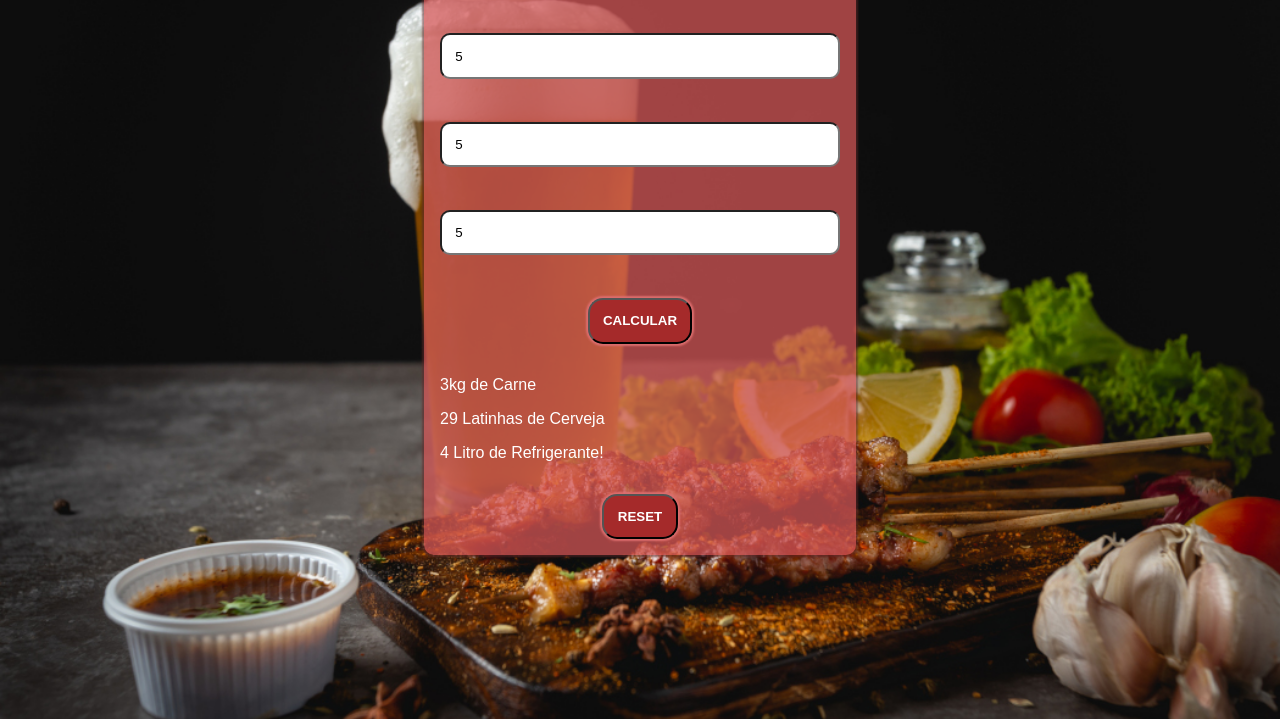
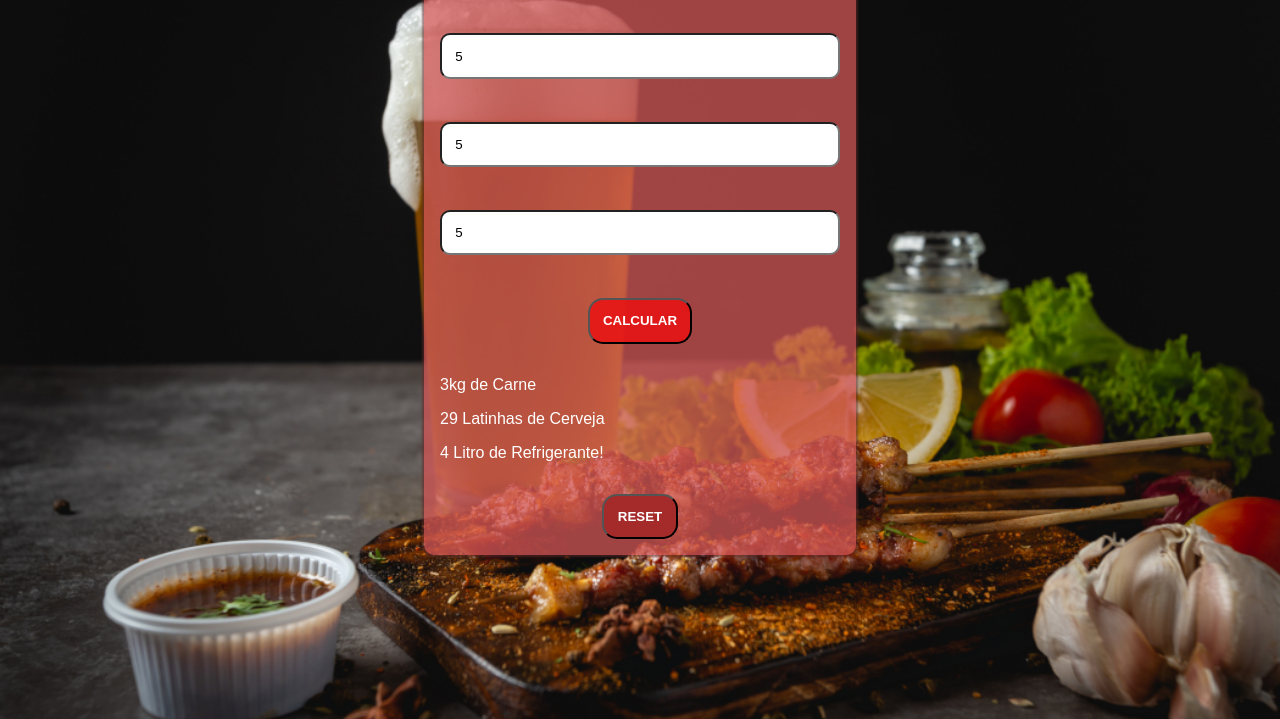
Before and after one commit to SamaraMacedo/churrascometro, a plain HTML site: page index.html in a window 1280 px wide. Both pictures are taken after typing "5", "5", "5" into the empty fields and a click on the button "CALCULAR". Shown: the part 81-800 px from the top of the page. Drawn offline with Linux system fonts and the light colour scheme.

```diff
--- a/style.css
+++ b/style.css
@@ -36,5 +36,8 @@
     color:white;
     border-radius: 15px;
     padding: 1em;
-    box-shadow: 0px 0px 2px 2px rgb(221, 109, 109) ;
 }
+
+button:focus{
+    background-color: rgba(233, 20, 20, 0.884);
+}
```
